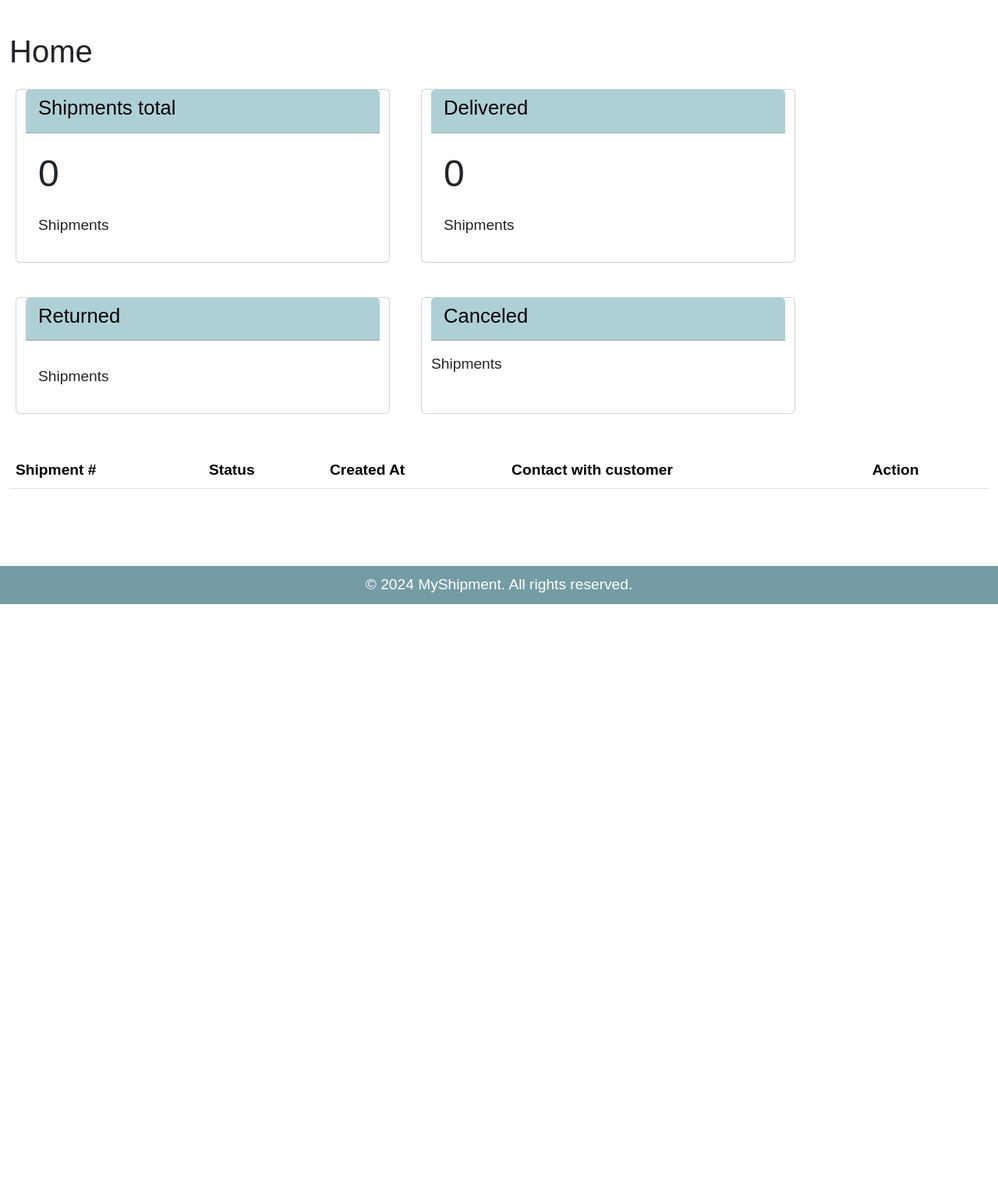
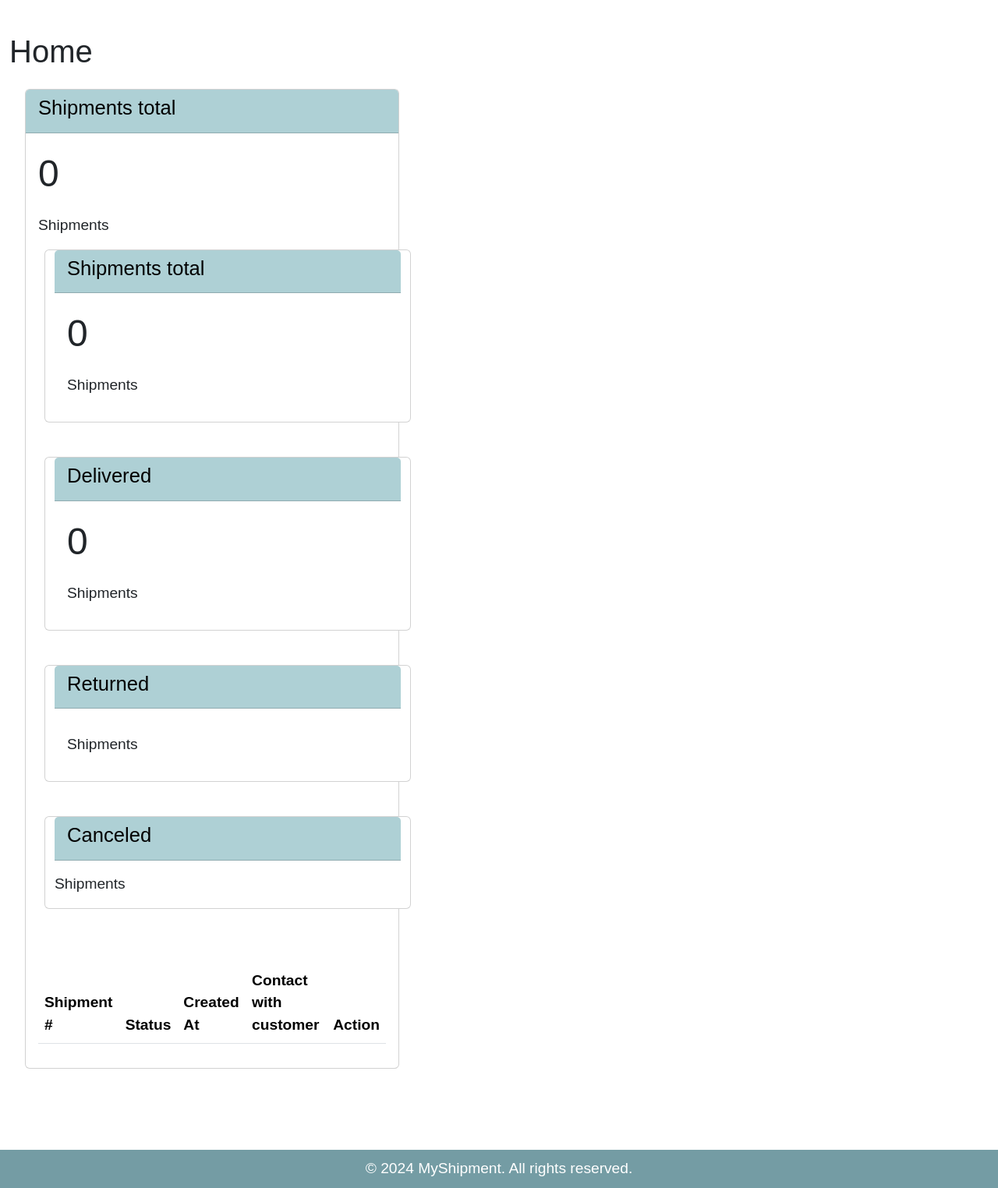
Before and after one commit to zaidalshreef/shipments, a Django app: page /shipments/home/ in a window 1280 px wide. Shown: the part 86-1610 px from the top of the page at 78% size. Before the commit the page ends 861 px from the top, so only its background shows below. Run offline with Django 5.2, Linux system fonts and the light colour scheme; data that the repository does not hold is empty; some libraries are stand-ins or nearby versions.

Commit message:
Update homw and base 3

```diff
--- a/shipments/templates/home.html
+++ b/shipments/templates/home.html
@@ -45,6 +45,13 @@ option {
 <div class="container-fluid">
     <h1 class="my-4">Home</h1>
 
+    <div class="card">
+        <div class="card-header">
+            <h5 class="card-title">Shipments total</h5>
+         </div>
+         <div class="card-body">
+            <p class="card-text-analytic">{{shipment_total}} </p>
+            <p>Shipments</p>
 
         <div class="row row-cols-1 row-cols-md-2 g-4">
             <div class="card">
--- a/templates/base.html
+++ b/templates/base.html
@@ -127,7 +127,7 @@
         }
         .table
         {
-            margin-top: 30px;
+            margin-top: 50px;
 
         }
 
```
